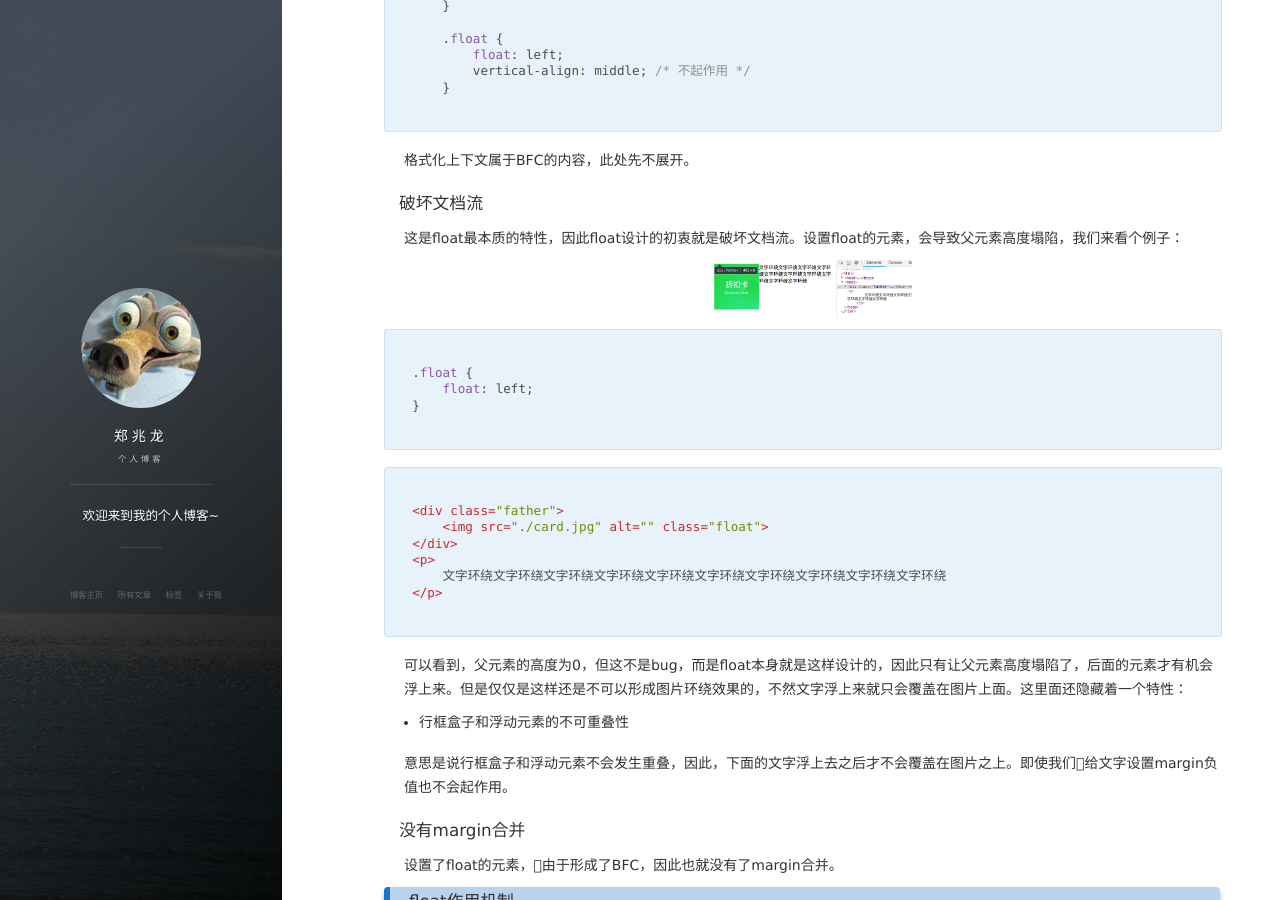
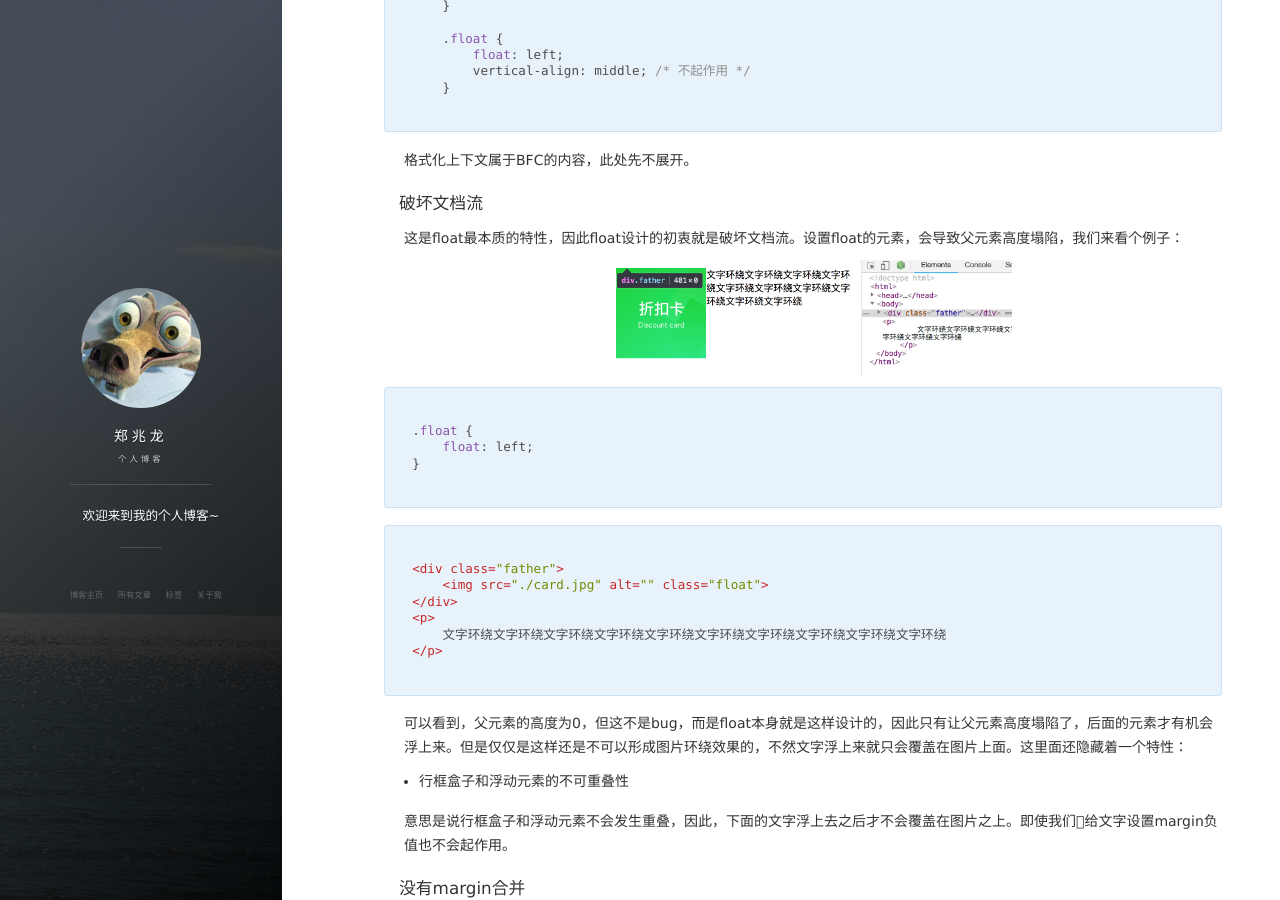
Before and after one commit to zhaolong06/zhaolong06.github.io, a Jekyll site: the page built from _posts/2018-08-26-深入理解css之float.md, in a window 1280 px wide and 900 px high, scrolled down 3188 px. Built offline with Jekyll 4.4.1, drawn with Linux system fonts in a browser that asks for light colours; nearby versions of some CDN libraries; comment, search, counter and statistics services are not loaded.

Commit message:
更改尺寸

````diff
--- a/_posts/2018-08-26-深入理解css之float.md
+++ b/_posts/2018-08-26-深入理解css之float.md
@@ -139,7 +139,7 @@
 
 这是float最本质的特性，因此float设计的初衷就是破坏文档流。设置float的元素，会导致父元素高度塌陷，我们来看个例子：
 
-![破坏性](/images/posts/css/float/subside.png){:width="200px"}
+![破坏性](/images/posts/css/float/subside.png){:width="400px"}
 
 ```css
 
````
